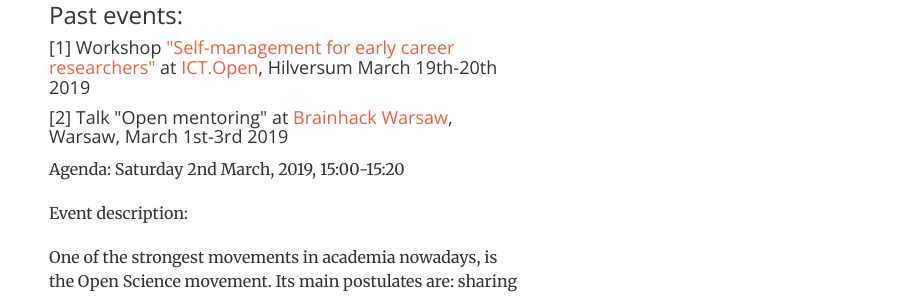
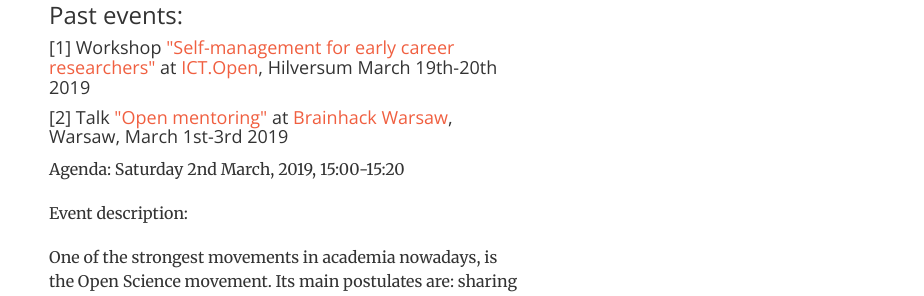
Before and after one commit to stichting-solaris/stichting-solaris.github.io, a Jekyll site: the page built from index.html, in a window 1280 px wide and 900 px high, scrolled down 4379 px. Shown: the part 155-451 px from the top of the window, without its empty margins (356-1280 px from the left). Built offline with Jekyll 4.4.1, drawn with Linux system fonts in a browser that asks for light colours.

Commit message:
Update news.html

```diff
--- a/_includes/news.html
+++ b/_includes/news.html
@@ -56,7 +56,7 @@
                 <h4 class="section-heading">[1] Workshop <a href="#event2">"Self-management for early career researchers"</a>
                     at <a href="https://ict-research.nl/ict-open/">ICT.Open</a>, Hilversum March 19th-20th 2019</h4>
 
-                <h4 class="section-heading">[2] Talk "Open mentoring" at
+                    <h4 class="section-heading">[2] Talk <a href="#event1">"Open mentoring"</a> at
                     <a href="https://brainhackwarsaw.github.io/">Brainhack Warsaw</a>, Warsaw, March 1st-3rd 2019</h4>
                 <p>Agenda: Saturday 2nd March, 2019, 15:00-15:20</p>
                 <p>Event description:</p>
```
